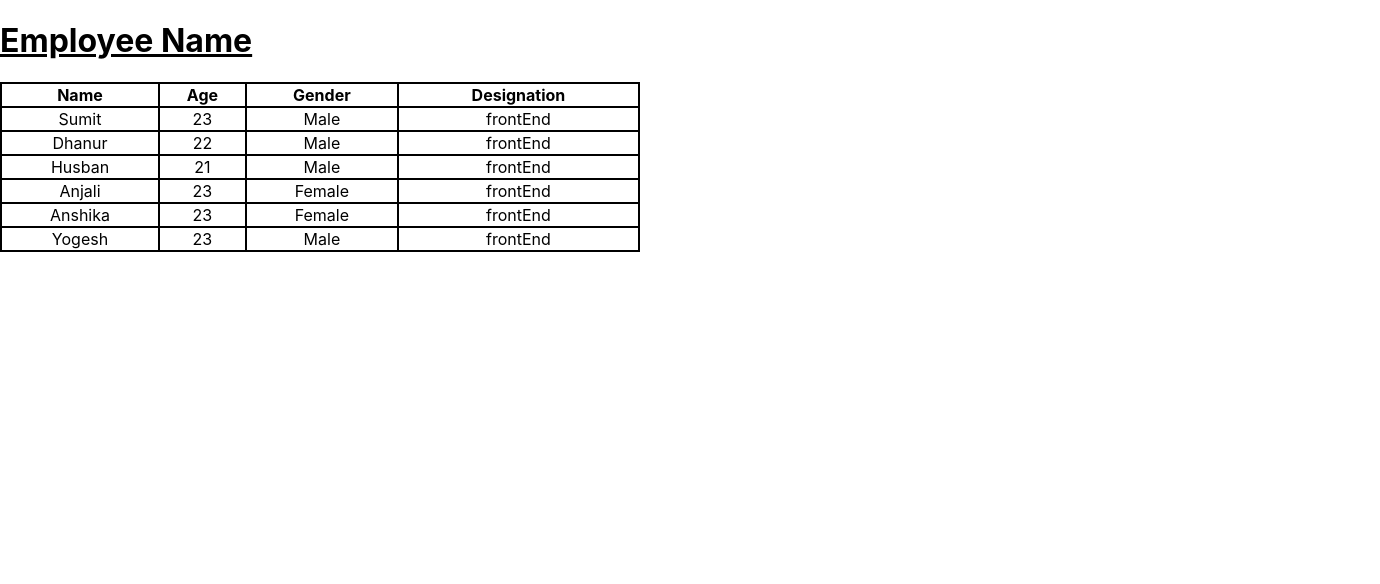
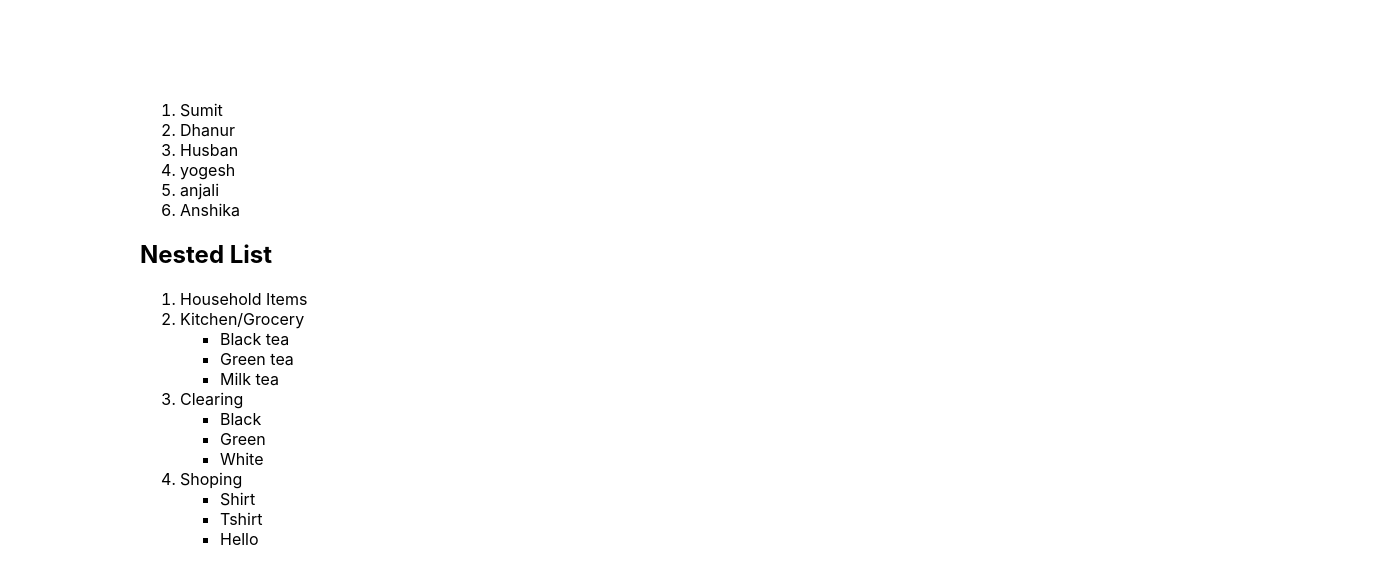
Before and after one commit to biztyogesh/sass, a React (Create React App) app: page / in a window 1280 px wide. Shown: the top 584 px of the page, 1380 px wide, since content can reach past the window. Built offline with nearby package versions, Linux system fonts and the light colour scheme.

Commit message:
nestedlist

```diff
--- a/src/App.scss
+++ b/src/App.scss
@@ -1,18 +1,29 @@
-table{
-  width: 50%;
-  height: 10px;
-  border-collapse: collapse;
+li{
+list-style-type:square;
+}
+.drinks{
+  list-style-type: square;
+}
+p{
+  list-style-type: circle;
+}
+body{
+  margin: 100px;
+}
+ul{
+  list-style-type: decimal;
+}
+ul { li{
+  list-style-type: decimal;
+}
+}
+ul{
+  li{
+    ul{
+      li{
+        list-style-type: square;
+      }
 
+    }
+  }
 }
-th{
-  border-bottom: 1px solid skyblue;
-  border: 2px solid black;
-}
-td{
-  text-align: center;
-  border: 2px solid black;
-
-}
-h1{
-  text-decoration: underline;
-}
--- a/src/App.tsx
+++ b/src/App.tsx
@@ -1,59 +1,51 @@
+import React from "react";
 import "./App.scss";
+function App() {
+  const master = [
+    { id: 1, name: "Sumit" },
+    { id: 2, name: "Dhanur" },
+    { id: 3, name: "Husban" },
+    { id: 4, name: "yogesh" },
+    { id: 5, name: "anjali" },
+    { id: 6, name: "Anshika" },
+  ];
+  return (
+    <ul>
+      <ul>
+        {master.map(({ id, name }) => (
+          <li key={id}> {name}</li>
+        ))}
+      </ul>
+      <h2>Nested List</h2>
 
-function App() {
-  return (
-    <div className="App">
-      <h1>Employee Name</h1>
-      <table>
-        <thead>
-          <tr>
-            <th>Name</th>
-            <th>Age</th>
-            <th>Gender</th>
-            <th>Designation</th>
-          </tr>
-        </thead>
-        <tbody>
-          <tr>
-            <td>Sumit</td>
-            <td>23</td>
-            <td>Male</td>
-            <td>frontEnd</td>
-          </tr>
-          <tr>
-            <td>Dhanur</td>
-            <td>22</td>
-            <td>Male</td>
-            <td>frontEnd</td>
-          </tr>
-          <tr>
-            <td>Husban</td>
-            <td>21</td>
-            <td>Male</td>
-            <td>frontEnd</td>
-          </tr>
-          <tr>
-            <td>Anjali</td>
-            <td>23</td>
-            <td>Female</td>
-            <td>frontEnd</td>
-          </tr>
-          <tr>
-            <td>Anshika</td>
-            <td>23</td>
-            <td>Female</td>
-            <td>frontEnd</td>
-          </tr>
-          <tr>
-            <td>Yogesh</td>
-            <td>23</td>
-            <td>Male</td>
-            <td>frontEnd</td>
-          </tr>
-        </tbody>
-      </table>
-    </div>
+      <ul>
+        <li className="logo">Household Items</li>
+        <li>
+          Kitchen/Grocery
+          <ul>
+            <li>Black tea</li>
+            <li>Green tea</li>
+            <li>Milk tea</li>
+          </ul>
+        </li>
+        <li>
+          Clearing
+          <ul>
+            <li>Black</li>
+            <li>Green</li>
+            <li>White</li>
+          </ul>
+        </li>
+        <li>
+          Shoping
+          <ul>
+            <li>Shirt</li>
+            <li>Tshirt</li>
+            <li>Hello</li>
+          </ul>
+        </li>
+      </ul>
+    </ul>
   );
 }
-
 export default App;
```
